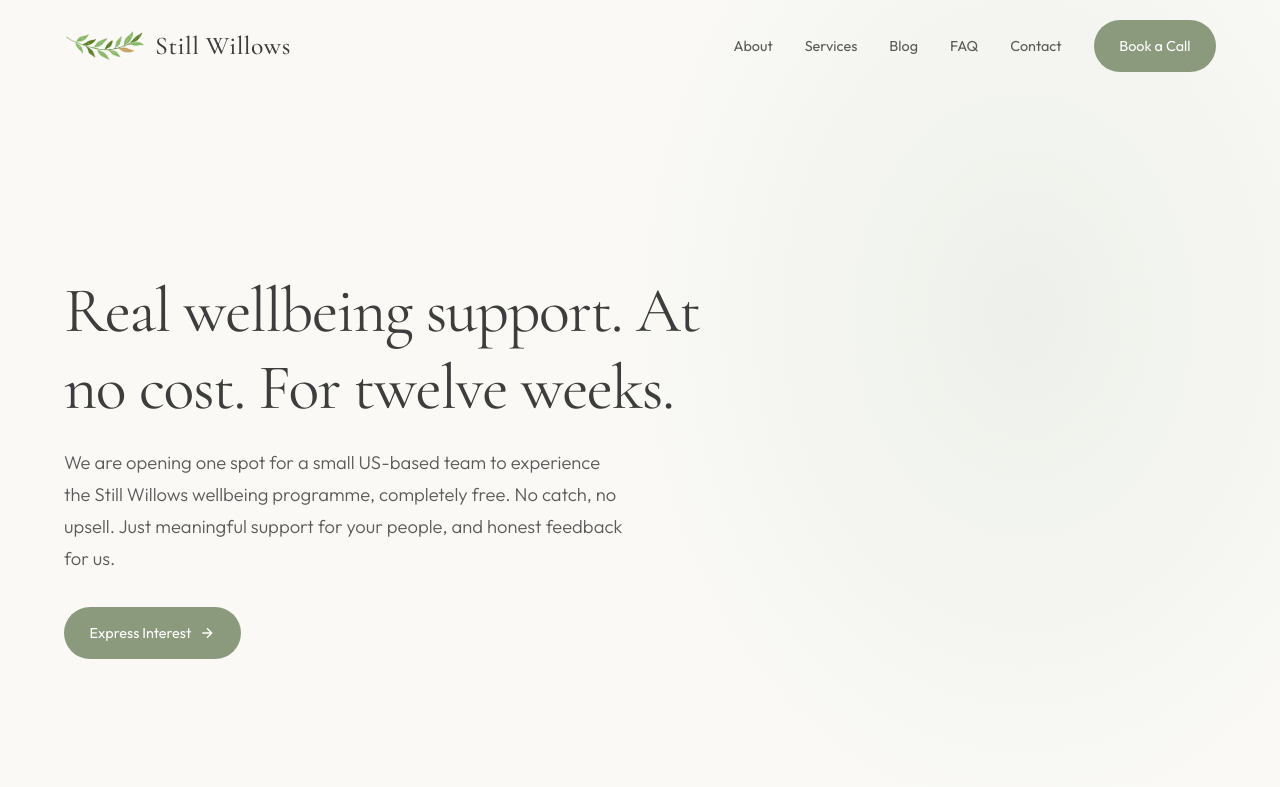
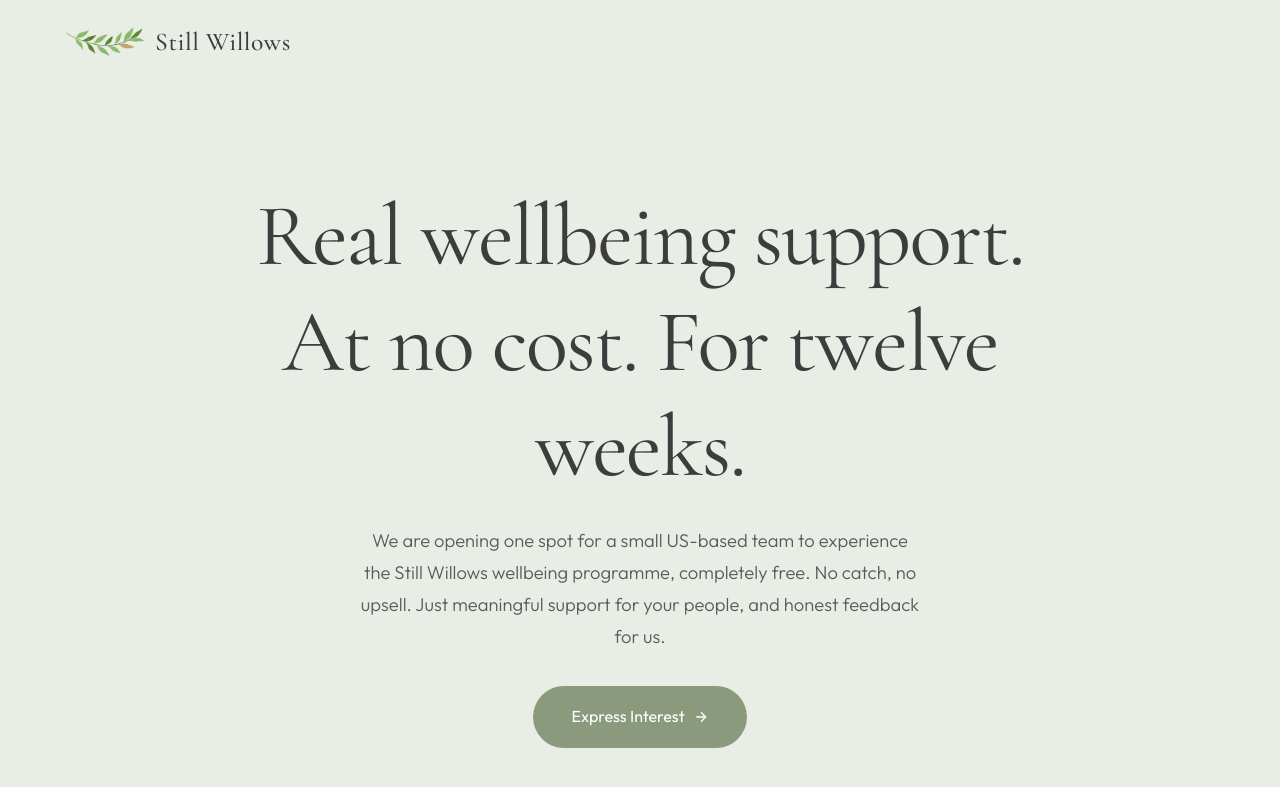
Before and after one commit to captainmike/stillwillows-website, a Jekyll site: the page built from pilot.md, in a window 1280 px wide and 900 px high. Shown: the top 787 px of the window. Built offline with Jekyll 4.4.1, drawn with Linux system fonts in a browser that asks for light colours.

Commit message:
Update pilot page hero: logo-only header, centred layout, larger headline, sage-pale bg
- Pilot layout is now standalone (no longer extends default) with a
  logo-only header, removing all nav links and the Book a Call button
- Hero headline centred with significantly larger font size using the
  existing Cormorant Garamond serif
- Hero subtext and CTA button centred to match
- Hero background set to --sage-pale for a subtle green wash
- CTA button slightly larger via .pilot-hero-btn class
- All sections below the hero are unchanged

https://claude.ai/code/session_017AGYouHwDdRrwjkb9oqeoK

```diff
--- a/_layouts/pilot.html
+++ b/_layouts/pilot.html
@@ -1,16 +1,44 @@
----
-layout: default
----
+<!DOCTYPE html>
+<html lang="en">
+<head>
+  <meta charset="UTF-8">
+  <meta name="viewport" content="width=device-width, initial-scale=1.0">
+  <meta name="description" content="{{ page.description | default: site.description }}">
+  <title>{% if page.title %}{{ page.title }} | {% endif %}{{ site.title }}</title>
+
+  <link rel="preconnect" href="https://fonts.googleapis.com">
+  <link rel="preconnect" href="https://fonts.gstatic.com" crossorigin>
+  <link href="https://fonts.googleapis.com/css2?family=Cormorant+Garamond:ital,wght@0,400;0,500;0,600;1,400&family=Outfit:wght@300;400;500&display=swap" rel="stylesheet">
+
+  <link rel="stylesheet" href="{{ '/assets/css/main.css' | relative_url }}">
+
+  <link rel="icon" href="{{ '/favicon.ico' | relative_url }}" sizes="48x48">
+  <link rel="icon" href="{{ '/favicon.svg' | relative_url }}" type="image/svg+xml">
+  <link rel="icon" href="{{ '/favicon-96x96.png' | relative_url }}" type="image/png" sizes="96x96">
+  <link rel="apple-touch-icon" href="{{ '/apple-touch-icon.png' | relative_url }}">
+  <link rel="manifest" href="{{ '/site.webmanifest' | relative_url }}">
+  <meta name="theme-color" content="#8B9A7D">
+</head>
+<body>
+
+  <nav id="nav" class="site-nav">
+    <a href="{{ '/' | relative_url }}" class="logo">
+      <img src="{{ '/assets/images/logo.png' | relative_url }}" alt="{{ site.title }}" class="logo-img">
+      {{ site.title }}
+    </a>
+  </nav>
+
+  <main class="main-content">
 
     <!-- Hero -->
-<section class="hero">
+    <section class="hero pilot-hero">
       <div class="hero-content">
         <h1>Real wellbeing support. At no cost. For twelve weeks.</h1>
         <p class="hero-description">
           We are opening one spot for a small US-based team to experience the Still Willows wellbeing programme, completely free. No catch, no upsell. Just meaningful support for your people, and honest feedback for us.
         </p>
         <div class="hero-cta">
-      <a href="#express-interest" class="btn">
+          <a href="#express-interest" class="btn pilot-hero-btn">
             Express Interest
             <svg width="16" height="16" viewBox="0 0 24 24" fill="none" stroke="currentColor" stroke-width="2"><path d="M5 12h14M12 5l7 7-7 7"/></svg>
           </a>
@@ -126,7 +154,7 @@ layout: default
               <textarea id="context" name="context" placeholder="A sentence or two is plenty."></textarea>
             </div>
             <div class="form-submit">
-          <button type="submit" class="btn">
+              <button type="submit" class="btn pilot-hero-btn">
                 Send Expression of Interest
                 <svg width="16" height="16" viewBox="0 0 24 24" fill="none" stroke="currentColor" stroke-width="2"><path d="M5 12h14M12 5l7 7-7 7"/></svg>
               </button>
@@ -138,6 +166,20 @@ layout: default
         </div>
       </div>
     </section>
+
+  </main>
+
+  {% include footer.html %}
+
+  <script>
+    // Navigation scroll effect
+    const nav = document.getElementById('nav');
+    if (nav) {
+      window.addEventListener('scroll', () => {
+        nav.classList.toggle('scrolled', window.scrollY > 50);
+      });
+    }
+  </script>
 
   <script>
     (function () {
--- a/assets/css/main.css
+++ b/assets/css/main.css
@@ -2181,6 +2181,38 @@ section {
 }
 
 /* ========================================
+   Pilot Page - Hero Overrides
+   ======================================== */
+.pilot-hero {
+  background: var(--sage-pale);
+  justify-content: center;
+}
+
+.pilot-hero .hero-content {
+  text-align: center;
+  max-width: 860px;
+}
+
+.pilot-hero h1 {
+  font-size: clamp(3.2rem, 8vw, 5.5rem);
+  margin-bottom: 1.5rem;
+}
+
+.pilot-hero .hero-description {
+  margin-left: auto;
+  margin-right: auto;
+}
+
+.pilot-hero .hero-cta {
+  align-items: center;
+}
+
+.pilot-hero-btn {
+  padding: 1.1rem 2.4rem;
+  font-size: 1rem;
+}
+
+/* ========================================
    Pilot Page
    ======================================== */
 .pilot-programme {
```
Also changed, not shown: other parts of _layouts/pilot.html (+9 -0 lines). Lines whose indentation alone changed are shown as unchanged.
